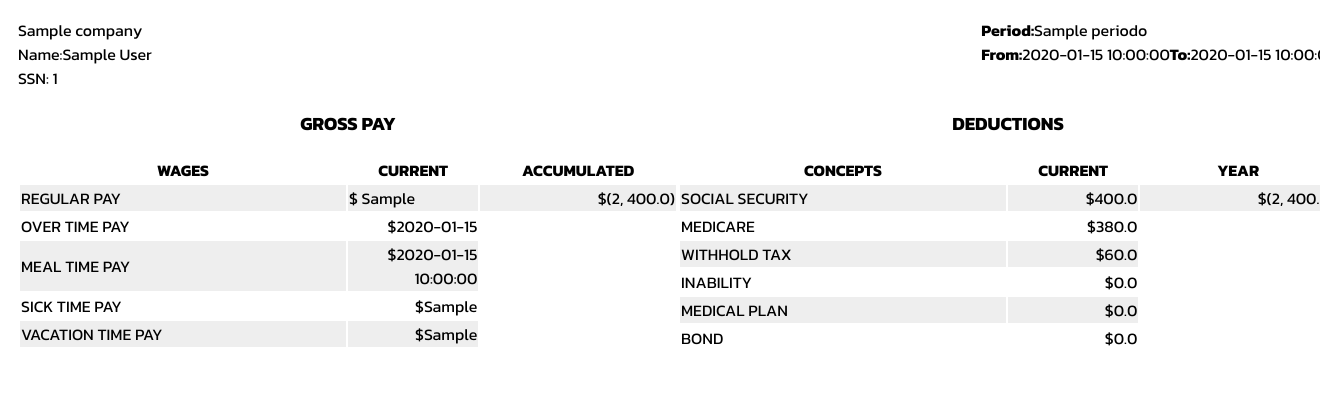
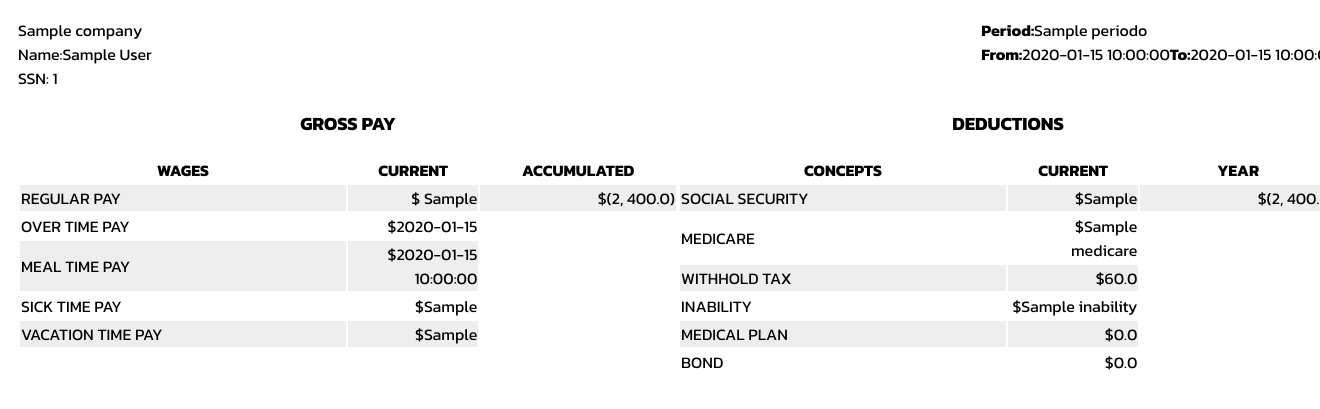
Before and after one commit to Bohiques-BPS/paynompr-be, a Python web app: template utils/pdfkit/templates/counterfoil.html in a window 1320 px wide; the page is wider, and only the part inside the window is pictured. Shown: the top 409 px of that part. Run offline with Jinja, Linux system fonts and the light colour scheme; the template is opened without the code that fills it: most values are stand-ins (such as "Sample title", 1, 10 or a date in 2020).

Commit message:
fix download counterfoil.pdf

```diff
--- a/utils/pdfkit/templates/counterfoil.html
+++ b/utils/pdfkit/templates/counterfoil.html
@@ -63,7 +63,7 @@
           </tr>
           <tr>
             <td class="text-color-black">REGULAR PAY</td>
-            <td class="text-color-black">$ {{ regular_pay }}</td>
+            <td class="text-color-black align-right">$ {{ regular_pay }}</td>
             <td class="text-color-black align-right">${{2,400.00}}</td>
           </tr>
           <tr>
@@ -96,12 +96,12 @@
           </tr>
           <tr>
             <td class="text-color-black">SOCIAL SECURITY</td>
-            <td class="text-color-black" style="text-align: right;">${{400.00}}</td>
+            <td class="text-color-black" style="text-align: right;">${{secure_social}}</td>
             <td class="text-color-black" style="text-align: right;">${{2,400.00}}</td>
           </tr>
           <tr>
             <td class="text-color-black">MEDICARE</td>
-            <td class="text-color-black" style="text-align: right;">${{380.00}}</td>
+            <td class="text-color-black" style="text-align: right;">${{medicare}}</td>
           </tr>
           <tr>
             <td class="text-color-black">WITHHOLD TAX</td>
@@ -109,7 +109,7 @@
           </tr>
           <tr>
             <td class="text-color-black">INABILITY</td>
-            <td class="text-color-black" style="text-align: right;">${{0.00}}</td>
+            <td class="text-color-black" style="text-align: right;">${{inability}}</td>
           </tr>
           <tr>
             <td class="text-color-black">MEDICAL PLAN</td>
@@ -119,59 +119,11 @@
             <td class="text-color-black">BOND</td>
             <td class="text-color-black" style="text-align: right;">${{0.00}}</td>
           </tr>
-
-
-
         </table>
       </div>
     </div>
 
-    <!-- <img src="{{logo}}" alt="hhjhhkk" width="64px" />  -->
-
-    <!--  <div class="flex flex-column bordered align-center justify-center" style="
-            -webkit-box-flex: 1;
-            -webkit-flex: 1;
-            flex: 1;
-            justify-content: center;
-            -webkit-justify-content:space-center;
-            align-content: center;
-            text-align: center;
-          ">
-        <h1>{{company}}</h1>
-      </div>
-      <div class="flex flex-column align-center justify-center" style="
-            border-top: 1px solid black;
-            border-bottom: 1px solid black;
-            border-right: 1px solid black;
-            font-size: 32px;
-            -webkit-box-flex: 3;
-            -webkit-flex: 3;
-            flex: 3;
-            justify-content: center;
-            -webkit-justify-content: space-center;
-            align-items: center;
-            -webkit-align-items: center;
-            text-align: center;
-          ">
-        <p>Talonario de Pago</p>
-      </div>
-      <div class="flex flex-column align-center justify-center" style="
-            border-top: 1px solid black;
-            border-bottom: 1px solid black;
-            border-right: 1px solid black;
-            -webkit-box-flex: 1;
-            -webkit-flex: 1;
-            flex: 1;
-            justify-content:center;
-          ">
-        <p style="font-size: 14px; font-weight: bold; text-align: center; margin: 0px; padding: 0px; ;">Periodo de Pago
-        </p>
-        <p style="margin: 0px; padding: 0px; text-align: center;">Inicio: {{start_date}}</p>
-        <p style="margin: 0px; padding: 0px; text-align: center;">Final: {{end_date}}</p>
-      </div> -->
-
   </div>
-
 
 </body>
 
```
Also changed, not shown: routers/reports.py (+7 -2 lines), 1 other file.
